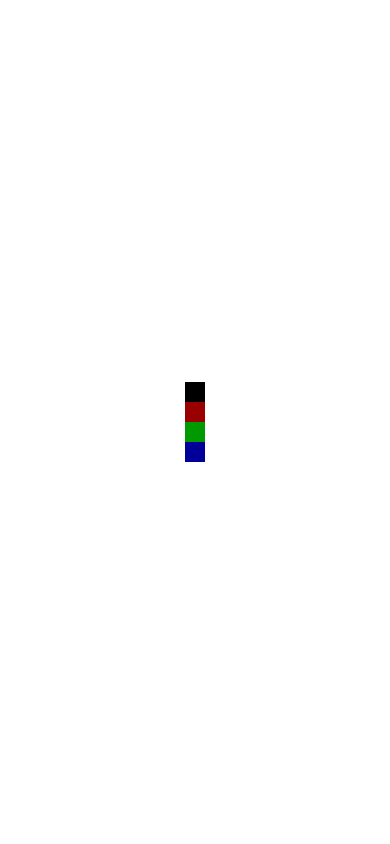
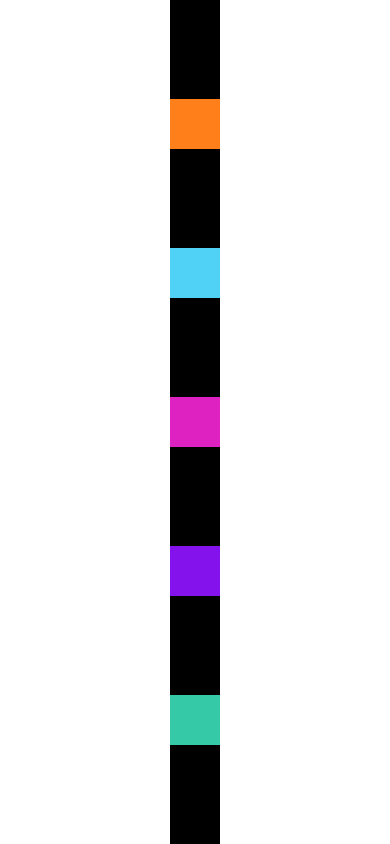
Before and after one commit to adrianoheissig/Exercicios-React-Native, a React Native app: screen / in a window 390 px wide. Built offline with nearby package versions, Linux system fonts and the light colour scheme.

Commit message:
Componente FlexBoxV1

```diff
--- a/src/App.js
+++ b/src/App.js
@@ -1,7 +1,9 @@
 import React from 'react';
 import {SafeAreaView, StyleSheet} from 'react-native';
-import Quadrado from './components/layout/Quadrado';
 
+import FlexBoxV1 from './components/layout/FlexBoxV1';
+
+// import Quadrado from './components/layout/Quadrado';
 // import DigiteSeuNome from './components/DigiteSeuNome';
 // import ListaProdutosV2 from './components/produtos/ListaProdutosV2';
 // import ListaProdutos from './components/produtos/ListaProdutos';
@@ -23,11 +25,12 @@
 const App = () => {
   return (
     <SafeAreaView style={style.App}>
+      <FlexBoxV1 />
+      {/*
       <Quadrado />
       <Quadrado cor="#900" />
       <Quadrado cor="#090" />
       <Quadrado cor="#009" />
-      {/*
       <DigiteSeuNome />
       <ListaProdutosV2 />
       <ListaProdutos />
--- /dev/null
+++ b/src/components/layout/FlexBoxV1.js
@@ -0,0 +1,24 @@
+import React from 'react';
+
+import {StyleSheet, View} from 'react-native';
+import Quadrado from './Quadrado';
+
+export default () => {
+  return (
+    <View style={style.FlexV1}>
+      <Quadrado cor="#ff801a" />
+      <Quadrado cor="#50d1f6" />
+      <Quadrado cor="#dd22c1" />
+      <Quadrado cor="#8312ed" />
+      <Quadrado cor="#36c9a7" />
+    </View>
+  );
+};
+
+const style = StyleSheet.create({
+  FlexV1: {
+    backgroundColor: '#000',
+    flexGrow: 1,
+    justifyContent: 'space-evenly',
+  },
+});
--- a/src/components/layout/Quadrado.js
+++ b/src/components/layout/Quadrado.js
@@ -10,7 +10,7 @@
 
 const style = StyleSheet.create({
   Quadrado: {
-    width: 20,
-    height: 20,
+    width: 50,
+    height: 50,
   },
 });
```
